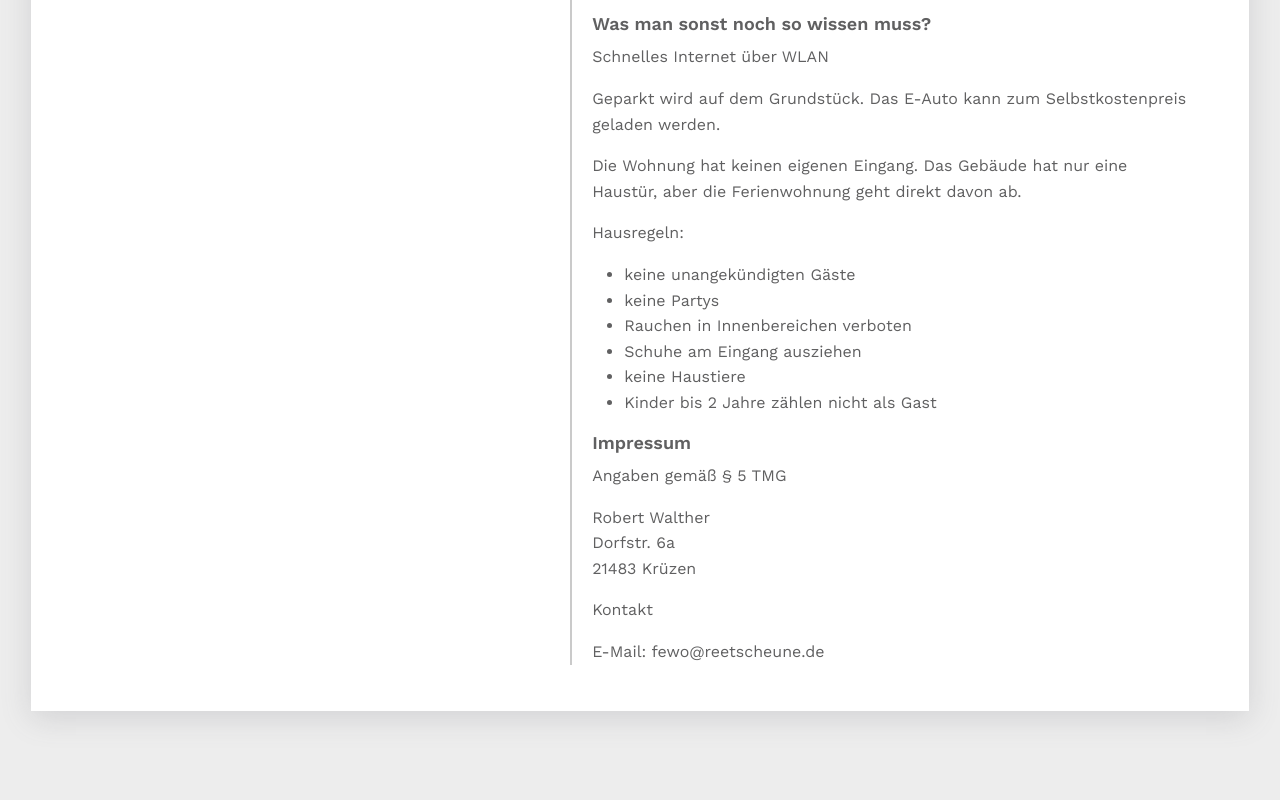
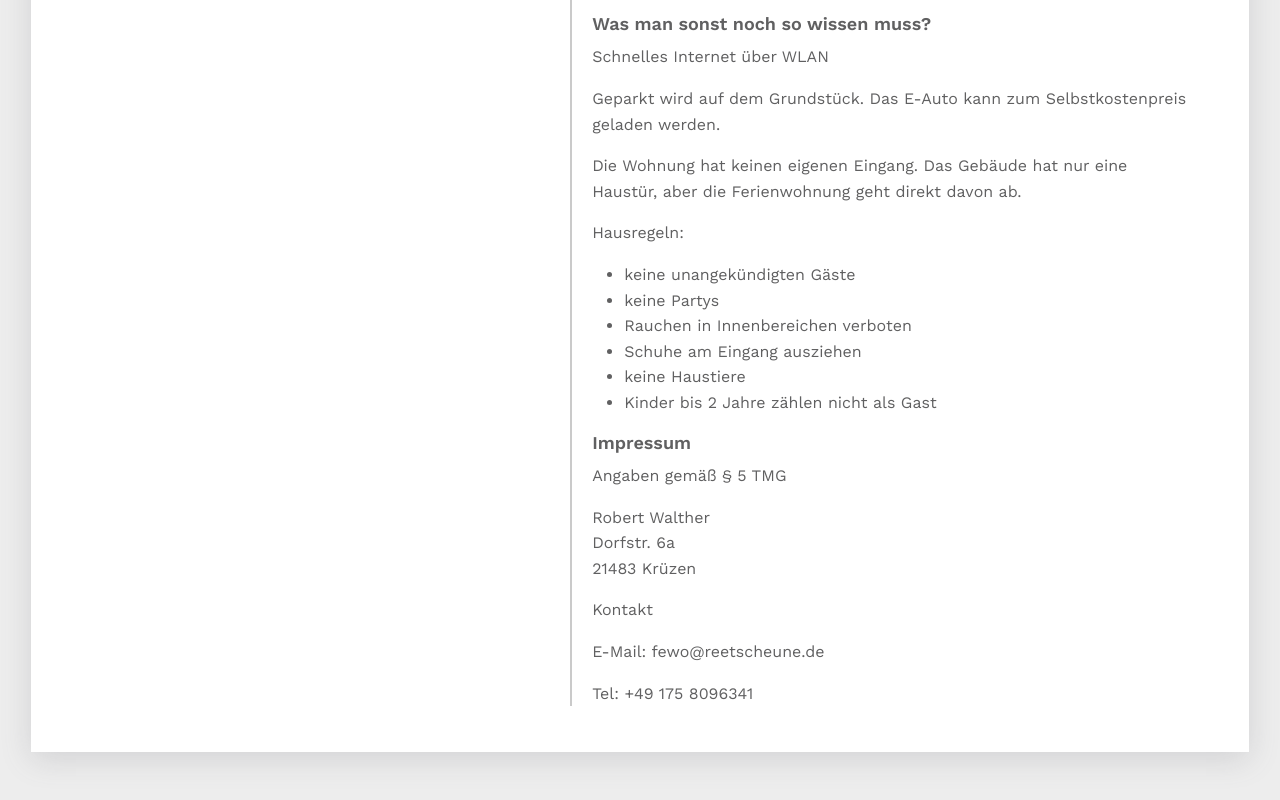
Before and after one commit to RobertWalther/Reetscheune, a plain HTML site: page index.html in a window 1280 px wide. Shown: the part 2435-3235 px from the top of the page. Before the commit the page ends 3194 px from the top, so only its background shows below. Drawn offline with nearby package versions, Linux system fonts and the light colour scheme; some packages are replaced by stand-ins of ours; a script that the page names is missing.

Commit message:
Update index.html

```diff
--- a/index.html
+++ b/index.html
@@ -178,6 +178,7 @@
 
                                 <p>Kontakt</p>
                                 <p>E-Mail: fewo@reetscheune.de</p>
+                                <p>Tel: +49 175 8096341</p>
 
                             </div>
                         </div>
```
